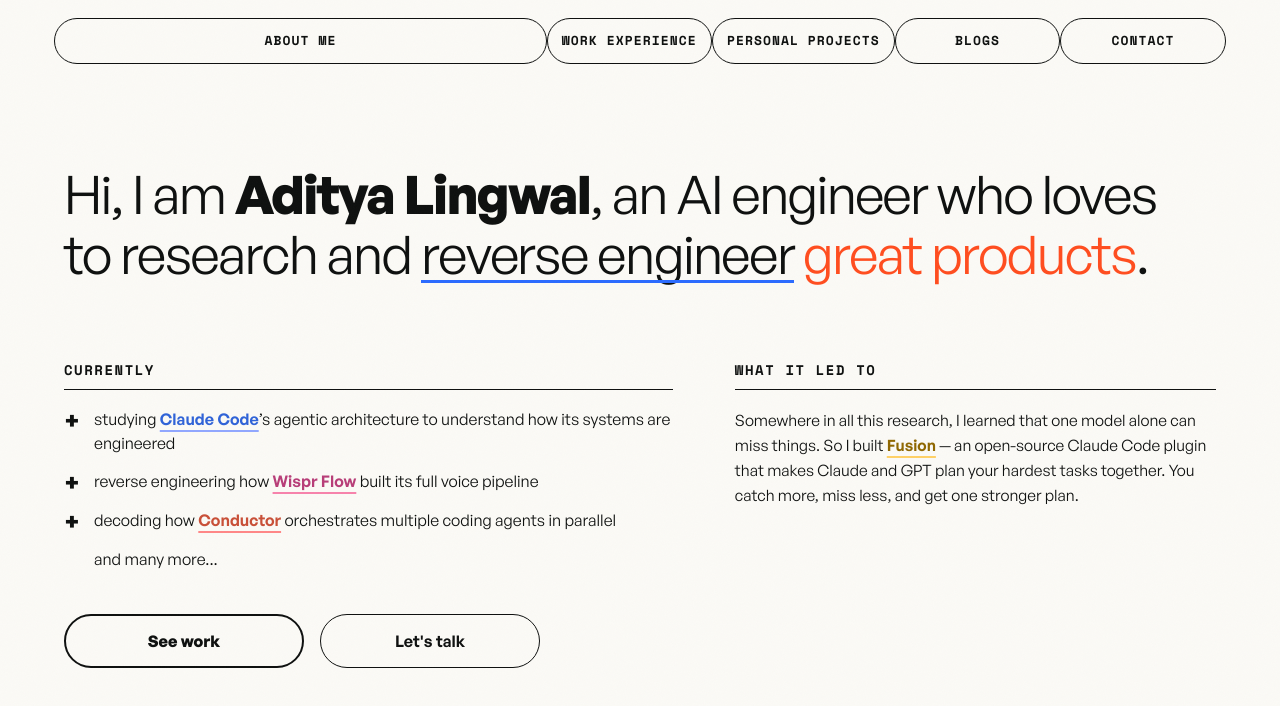
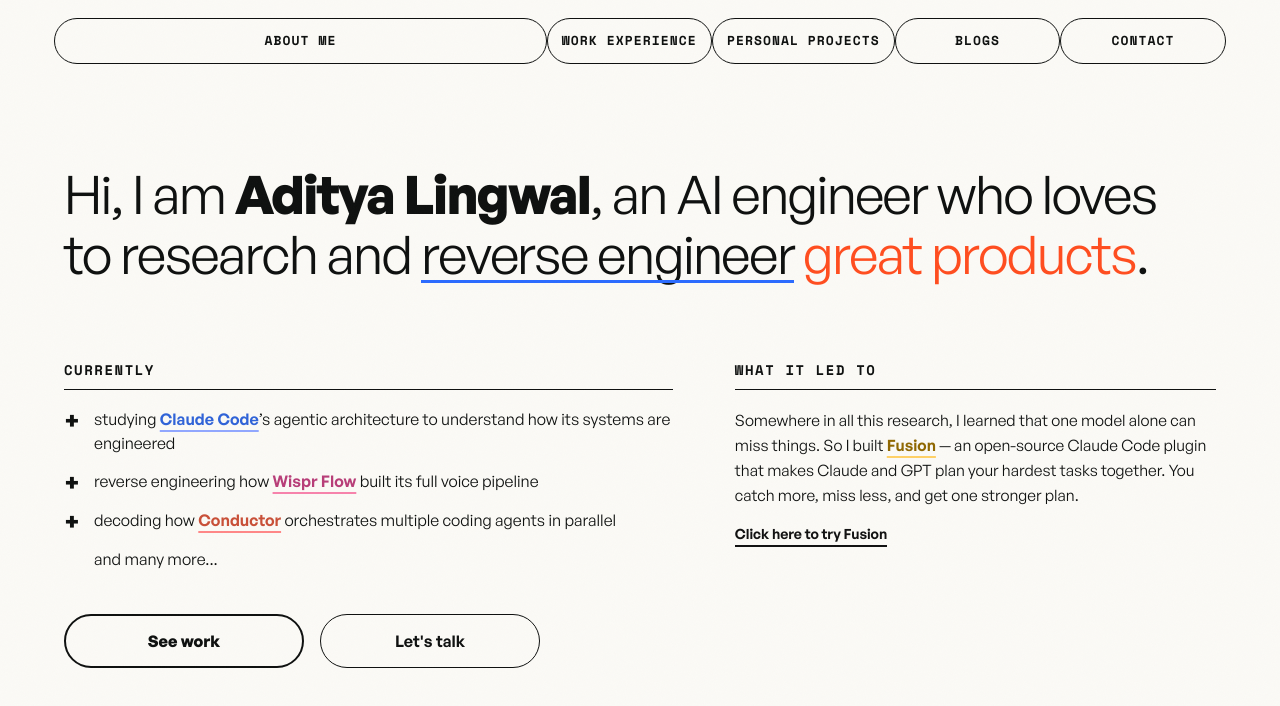
Before and after one commit to Adityalingwal/my-portfolio, a React (Vite) app: page / in a window 1280 px wide. Shown: the top 706 px of the page. Built offline with nearby package versions, Linux system fonts and the light colour scheme.

Commit message:
Added link to the fusion repository.

```diff
--- a/src/data/about.ts
+++ b/src/data/about.ts
@@ -18,6 +18,8 @@ export interface AboutContent {
   fusionBodyPrefix: string;
   fusionName: string;
   fusionBodySuffix: string;
+  fusionLinkLabel: string;
+  fusionHref: string;
   ctaPrimary: string;
   ctaPrimaryHref: string;
   ctaSecondary: string;
@@ -47,6 +49,8 @@ export const aboutContent: AboutContent = {
   fusionName: 'Fusion',
   fusionBodySuffix:
     ' — an open-source Claude Code plugin that makes Claude and GPT plan your hardest tasks together. You catch more, miss less, and get one stronger plan.',
+  fusionLinkLabel: 'Click here to try Fusion',
+  fusionHref: 'https://github.com/Adityalingwal/Fusion',
   ctaPrimary: 'See work',
   ctaPrimaryHref: '/projects',
   ctaSecondary: "Let's talk",
--- a/src/index.css
+++ b/src/index.css
@@ -309,6 +309,24 @@ header {
 .fusion-link {
   white-space: nowrap;
 }
+.fusion-repo-link {
+  display: inline-block;
+  margin-top: 16px;
+  color: #111;
+  font-family: theme('fontFamily.sans');
+  font-size: 14px;
+  line-height: 1.4;
+  font-weight: 600;
+  letter-spacing: -0.005em;
+  text-decoration: none;
+  border-bottom: 2px solid #111;
+  padding-bottom: 2px;
+}
+.fusion-repo-link:visited,
+.fusion-repo-link:hover,
+.fusion-repo-link:active {
+  color: #111;
+}
 .cta-row {
   display: flex;
   gap: 16px;
--- a/src/pages/AboutMe.tsx
+++ b/src/pages/AboutMe.tsx
@@ -60,6 +60,14 @@ export default function AboutMe() {
                 </strong>
                 {aboutContent.fusionBodySuffix}
               </p>
+              <a
+                className="fusion-repo-link"
+                href={aboutContent.fusionHref}
+                target="_blank"
+                rel="noreferrer"
+              >
+                {aboutContent.fusionLinkLabel}
+              </a>
             </div>
           </div>
 
```
